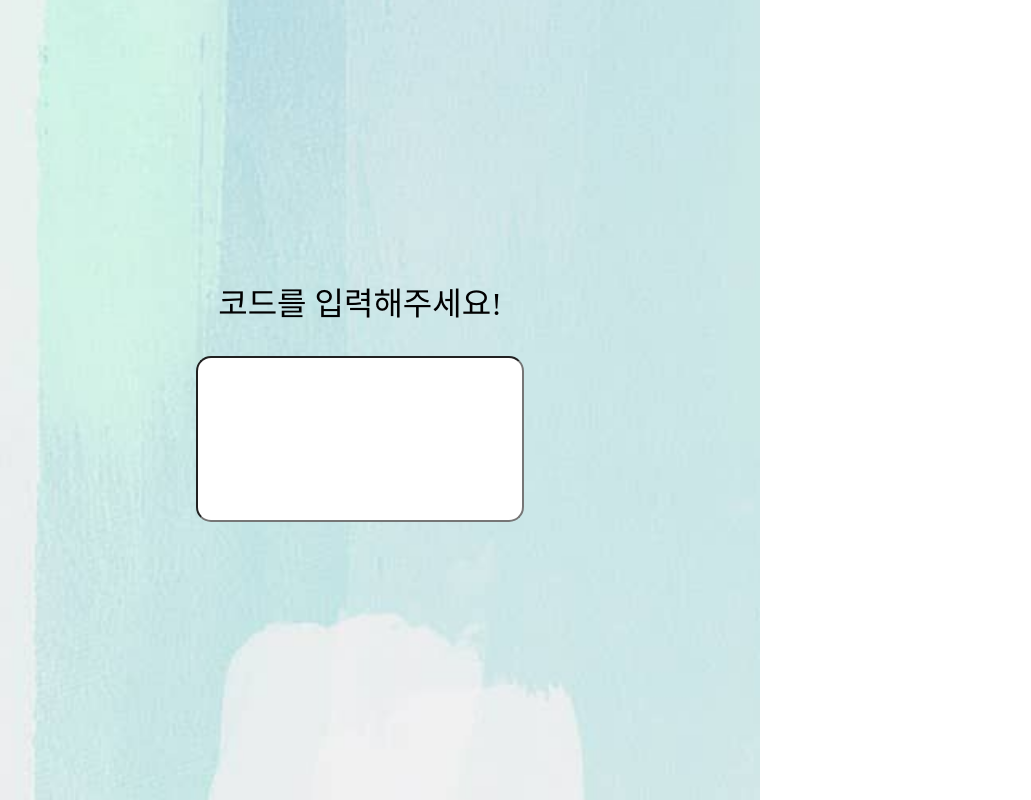
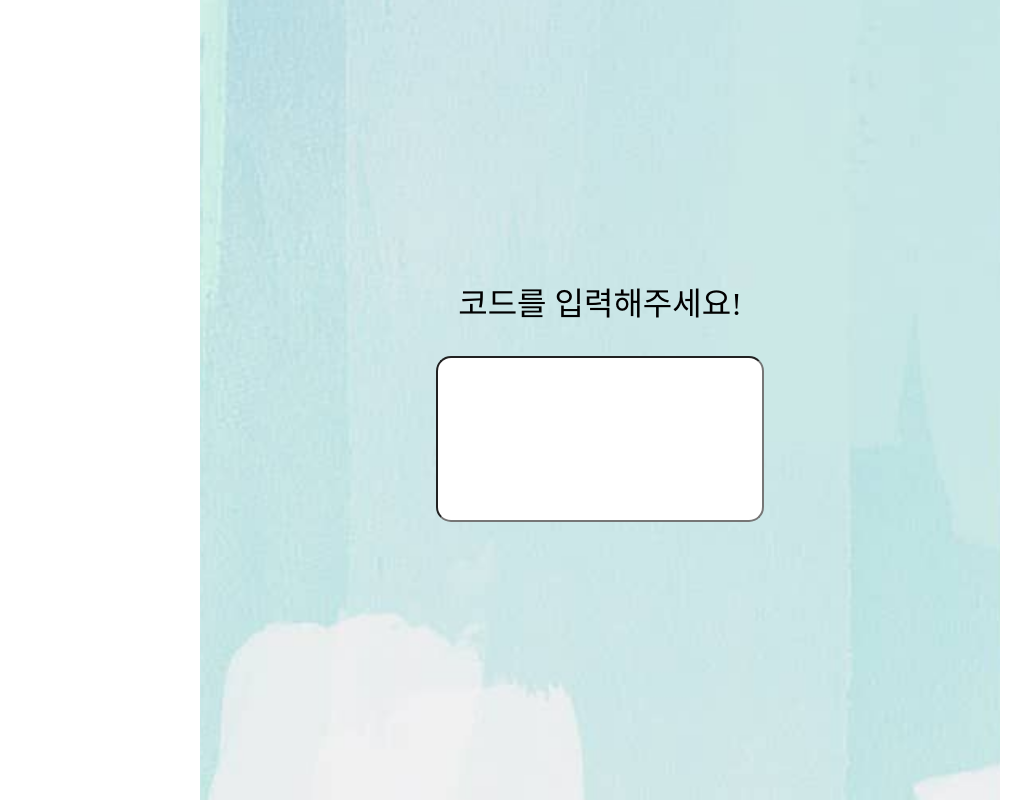
Before and after one commit to 42SeoulCoalitionhackthon2023/FrontPage, a Next.js app: page / in a window 1280 px wide. Shown: the whole page, without its empty margins (40-1071 px from the left). Built offline with nearby package versions, Linux system fonts and the light colour scheme; a web font is replaced by a local one.

Commit message:
[Fix] loginChecker del width

```diff
--- a/styles/components/loginchecker.module.scss
+++ b/styles/components/loginchecker.module.scss
@@ -1,6 +1,4 @@
 .pageWrap {
-  max-width: 50rem;
-  min-height: calc(100vh - 8rem);
   display: flex;
   align-items: center;
   justify-content: center;
```
